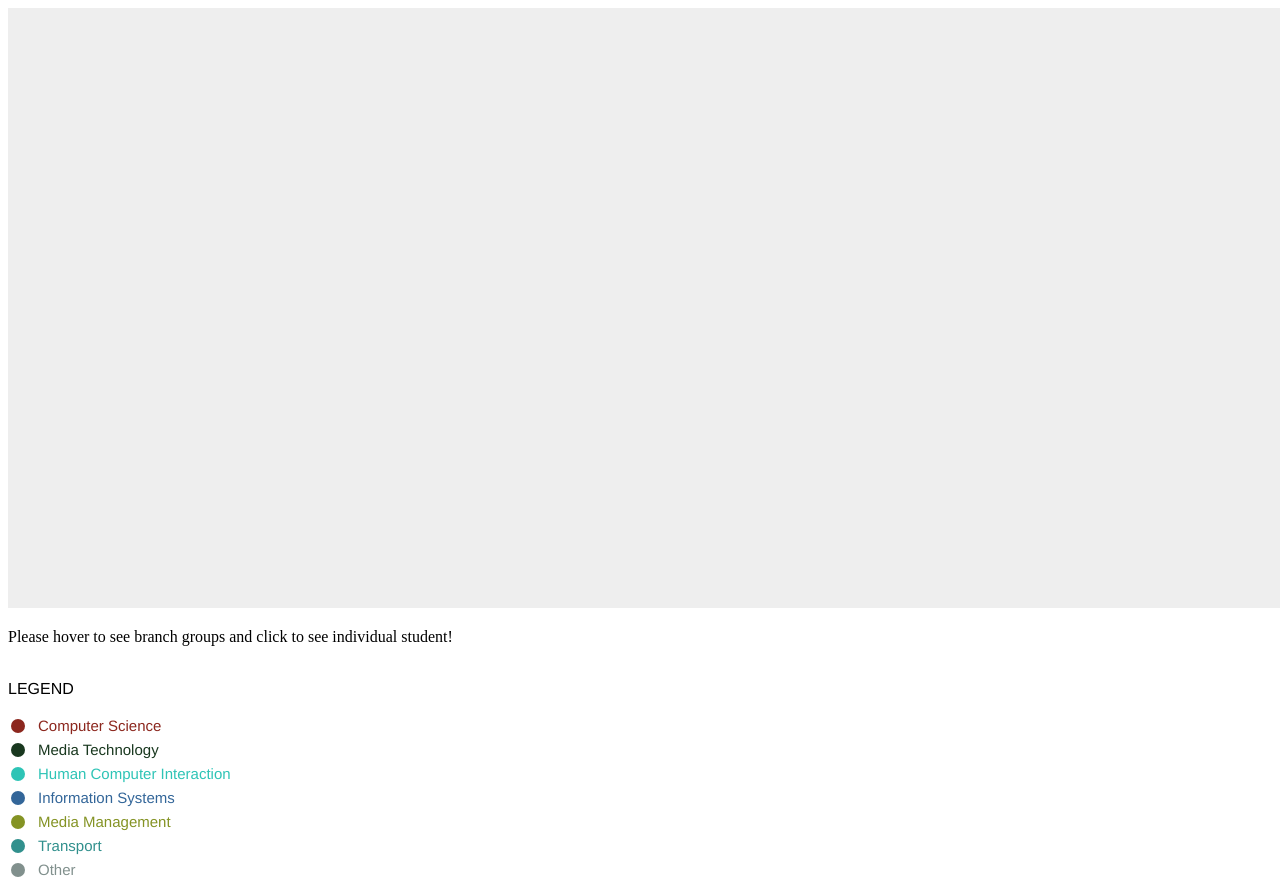
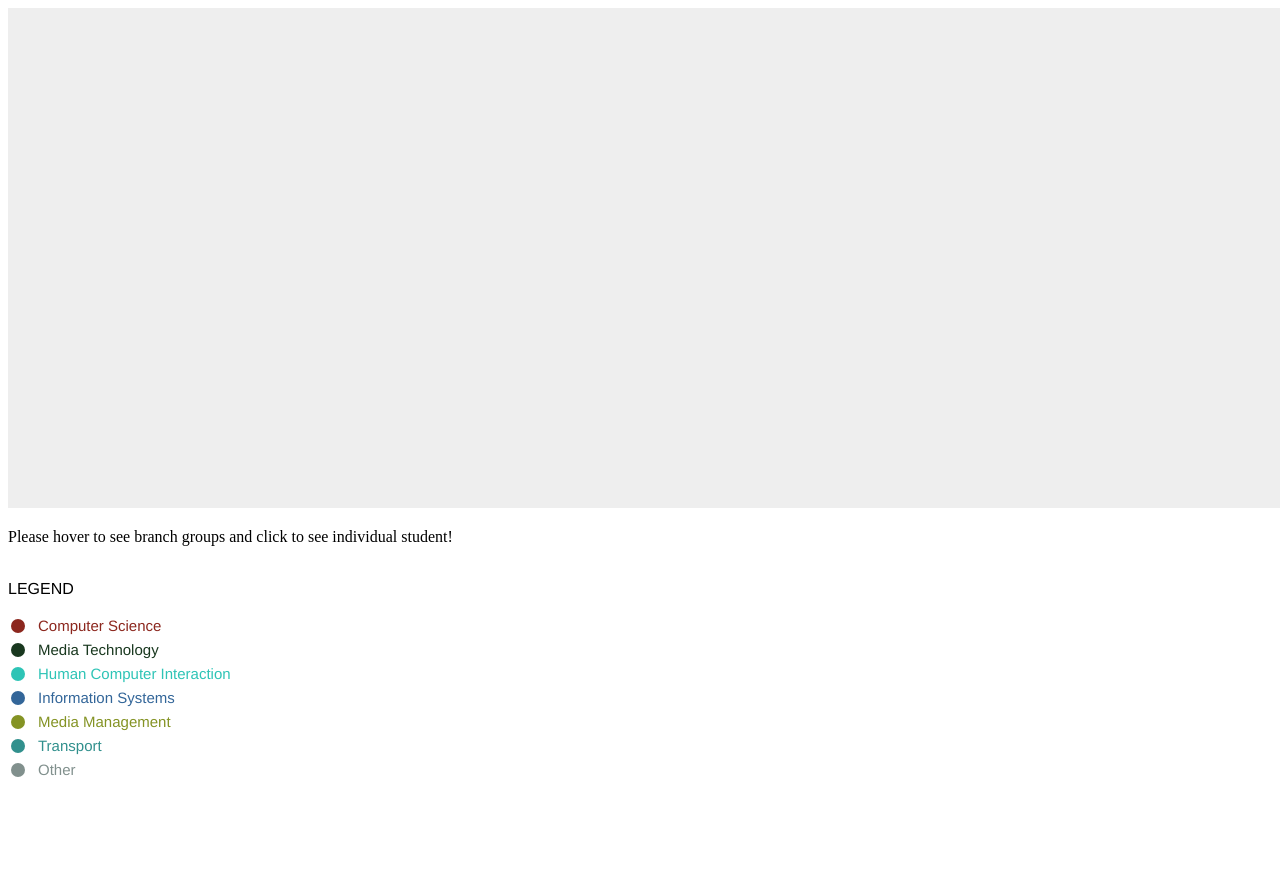
Before and after one commit to priyankasyal/ivis21.github.io, a plain HTML site: page index.html in a window 1280 px wide. Shown: the top 892 px of the page. After the commit the page ends 800 px from the top, so only its background shows below. Drawn offline with nearby package versions, Linux system fonts and the light colour scheme; no server answers.

Commit message:
Update index.html

```diff
--- a/index.html
+++ b/index.html
@@ -84,7 +84,7 @@
 // set the dimensions and margins of the graph
 var margin = {top: 30, right: 50, bottom: 10, left: 50},
   width = 1500 - margin.left - margin.right,
-  height = 600 - margin.top - margin.bottom;
+  height = 500 - margin.top - margin.bottom;
 
 // append the svg object to the body of the page
 var svg = d3.select("#my_dataviz")
```
